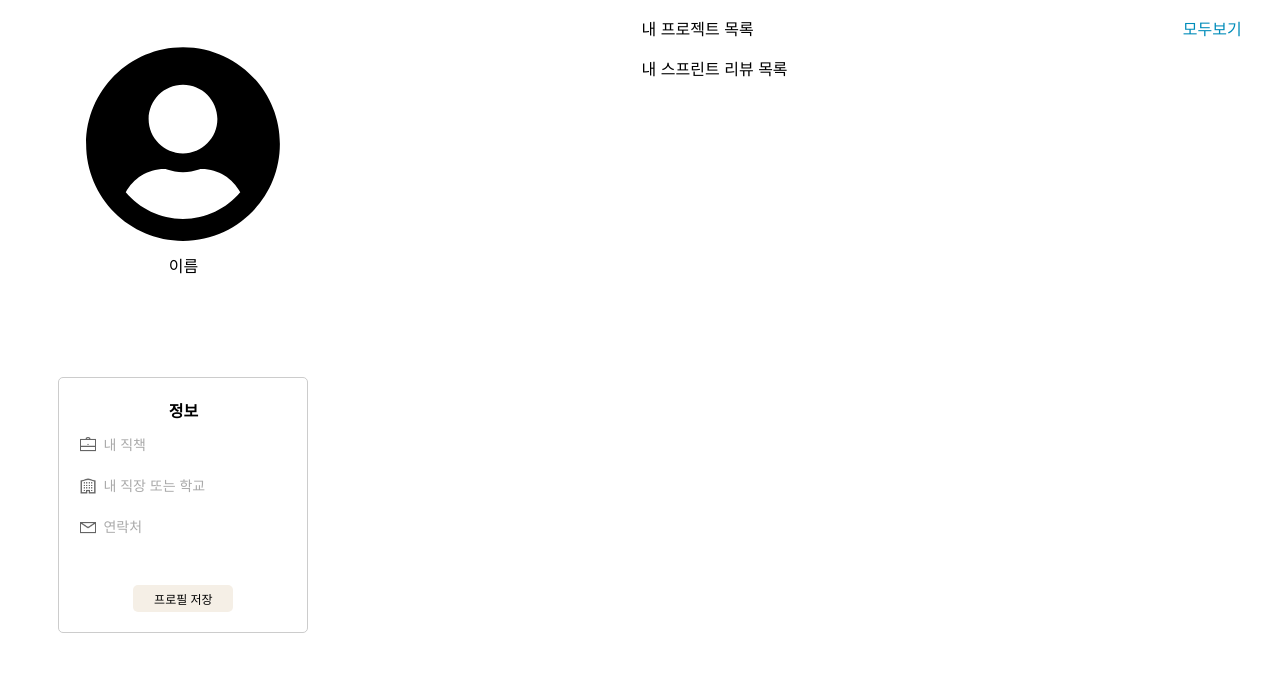
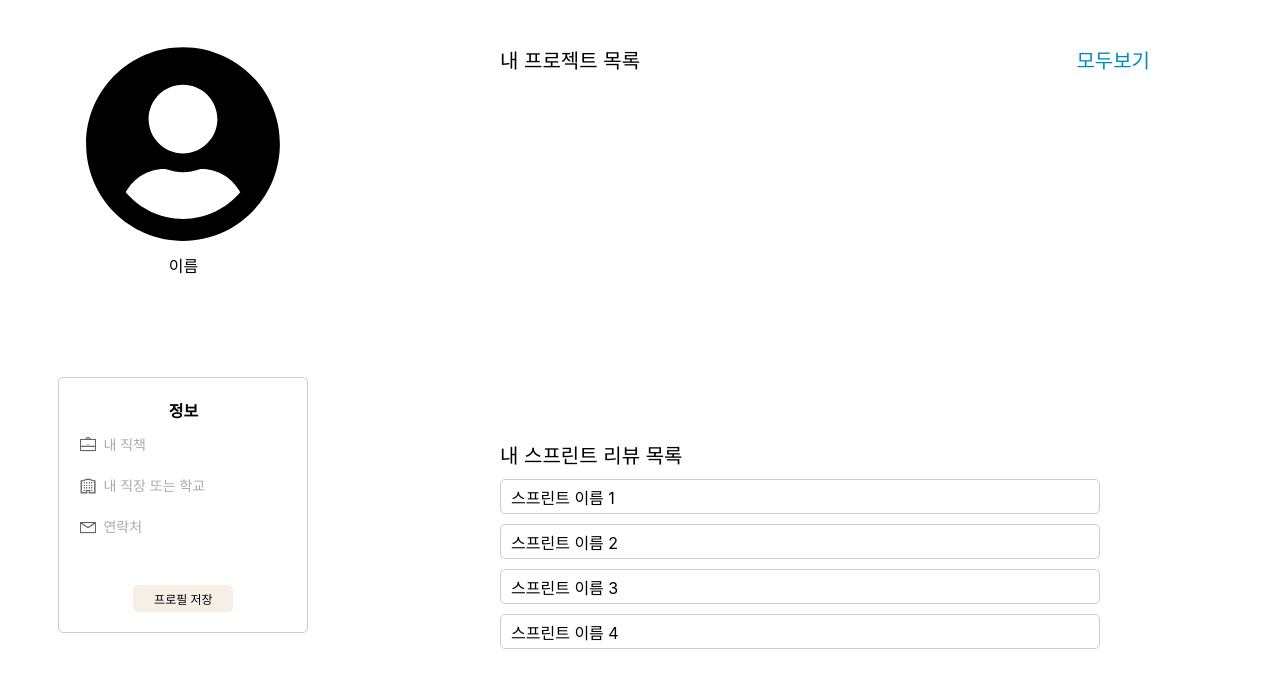
Before and after one commit to SoftwareEngineering-jnu1/AgileSupportProgram, a React (Create React App) app: page /mypage in a window 1280 px wide. Shown: the top 688 px of the page. Built offline with nearby package versions, Linux system fonts and the light colour scheme; a web font is replaced by a local one.

Commit message:
feat: 스프린트 리뷰목록 버튼 구현

```diff
--- a/src/components/ProjectlistForm/Projectlist.module.css
+++ b/src/components/ProjectlistForm/Projectlist.module.css
@@ -1,16 +1,27 @@
 .pjlistcontainer {
     display: flex;
-    width: 600px;
-    justify-content: space-between;
+    width: 650px;
+    height: 400px;
+    flex-direction: column;
     align-items: center;
+    margin-top: 40px;
 
 }
+.textcontainer {
+    width: 100%;
+    display: flex;
+    justify-content: space-between;
+    align-items: flex-start;
+}
 .span {
+    font-size: 20px;
+    margin-top: 5px;
     text-align: left;
 }
 .projectLink {
+    font-size: 20px;
+    margin-top: 5px;
     text-align: right;
-    display: inline-block;
     color: #008CBA;
     cursor: pointer;
    }
--- a/src/components/ProjectlistForm/Projectlist.tsx
+++ b/src/components/ProjectlistForm/Projectlist.tsx
@@ -7,8 +7,10 @@ const Projectlist: React.FC = () => {
 
   return (
     <div className={style.pjlistcontainer}>
+      <div className={style.textcontainer}>
         <span className={style.span}>내 프로젝트 목록</span>
         <p className={style.projectLink} onClick={() => navigate('/project')}>모두보기</p>
+      </div>
     </div>
 
   );};export default Projectlist;
--- a/src/components/SprintreviewlistForm/Sprintreviewlist.module.css
+++ b/src/components/SprintreviewlistForm/Sprintreviewlist.module.css
@@ -1,8 +1,24 @@
 .splistcontainer {
     display: flex;
+    flex-direction: column;
     width: 600px;
-    align-items: center;
+    max-height: 300px;
+    overflow-y: auto;
+    align-items: left;
 }
 .span {
+    font-size: 20px;
     text-align: left;
 }
+.rivewdiv {
+    display: flex;
+    height: 35px;
+    align-items: center;
+    border: 1px solid #ccc;
+    border-radius: 5px;
+    cursor: pointer;
+    margin-top: 10px
+}
+.sprintname{
+    margin-left: 10px;
+}
--- a/src/components/SprintreviewlistForm/Sprintreviewlist.tsx
+++ b/src/components/SprintreviewlistForm/Sprintreviewlist.tsx
@@ -1,11 +1,44 @@
-import React from 'react';
+import React, {useState} from 'react';
+import { useNavigate } from 'react-router-dom';
 import style from './Sprintreviewlist.module.css';
 
 const Sprintreviewlist: React.FC = () => {
+  const [isModalOpen, setIsModalOpen]= useState(false);
+
+  const handleOpenModal = (event: React.FormEvent) => {
+    event?.preventDefault();
+    setIsModalOpen(true);
+  };
+  const handleCloseModal = () => {
+    setIsModalOpen(false);
+  };
 
     return (
       <div className={style.splistcontainer}>
           <span className={style.span}>내 스프린트 리뷰 목록</span>
+          <div className={style.rivewdiv} onClick={handleOpenModal}>
+            <p className={style.sprintname}>스프린트 이름 1</p>
+          </div>
+          <div className={style.rivewdiv} onClick={handleOpenModal}>
+            <p className={style.sprintname}>스프린트 이름 2</p>
+          </div>
+          <div className={style.rivewdiv} onClick={handleOpenModal}>
+            <p className={style.sprintname}>스프린트 이름 3</p>
+          </div>
+          <div className={style.rivewdiv} onClick={handleOpenModal}>
+            <p className={style.sprintname}>스프린트 이름 4</p>
+          </div>
+
+          {isModalOpen && (
+            <div className={style.modal}>
+              <div className={style.modalcontent}>
+                <span className="close" onClick={handleCloseModal}>&times;</span>
+                <h2>memo</h2>
+                <textarea placeholder="Write your memo here..."></textarea>
+                <button onClick={handleCloseModal}>Close</button>
+              </div> {/* 메모장이 아닌 스프린트 리뷰창이 열리도록 수정 필요 */}
+            </div>
+          )}
       </div>
 
     );};export default Sprintreviewlist;
--- a/src/pages/MyPage/MyPage.module.css
+++ b/src/pages/MyPage/MyPage.module.css
@@ -1,18 +1,24 @@
+
 .containeruser {
-    display: fex;
-    flex-direction: coulm;
+    display: flex;
+    flex-direction: column;
     position: absolute;
     left: 3%;
     margin: 0 auto;
+    margin-right: 10px;
 }
 .containerlist {
-    display: fex;
-    flex-direction: coulm;
+    display: flex;
+    flex-direction: column;
     position:absolute;
-    right: 3%;
+    left: 500px;
     margin: 0 auto;
 }
 .usercircle {
    margin-top: 15%;
    margin-bottom: 5px;
 }
+
+.spacer {
+    height: 150px;
+}
--- a/src/pages/MyPage/index.tsx
+++ b/src/pages/MyPage/index.tsx
@@ -7,11 +7,12 @@ import Sprintreviewlist from '@components/SprintreviewlistForm/Sprintreviewlist'
 
 const MyPage: React.FC = () => {
   return (
-    <div>
+    <div className={style.div}>
       <div className={style.containeruser}>
         <div className={style.usercircle}><FaUserCircle size={200}/></div>
         <span className={style.name}>이름</span> {/*로그인 정보를 바탕으로 이름 정보 가져오기*/}
         <div className={style.profilediv}><ProfileForm/></div>
+        <div className={style.spacer}></div>  {/*하단공백*/}
       </div>
 
       <div className={style.containerlist}>
--- a/src/pages/SignUpPage/index.tsx
+++ b/src/pages/SignUpPage/index.tsx
@@ -40,7 +40,7 @@ const SignUpPage: React.FC = () => {
   <form className={style.form} onSubmit={handleSubmit}>
     <div className={style.logodiv}>
       <img src="/images/로고.png" alt="logo" className={style.logo}/>
-      <span className={style.logoText}>로그인</span>
+      <span className={style.logoText}>회원가입</span>
       </div>
     <div className={style.div}>
       <label className={style.label} htmlFor="username"></label>
@@ -63,7 +63,7 @@ const SignUpPage: React.FC = () => {
         value={form.emailOrphone}
         onChange={handleChange}
         className={style.input}
-        placeholder="이메일 또는 전화번호"
+        placeholder="이메일"
         required/>
     </div>
     <div className={style.div}>
```
